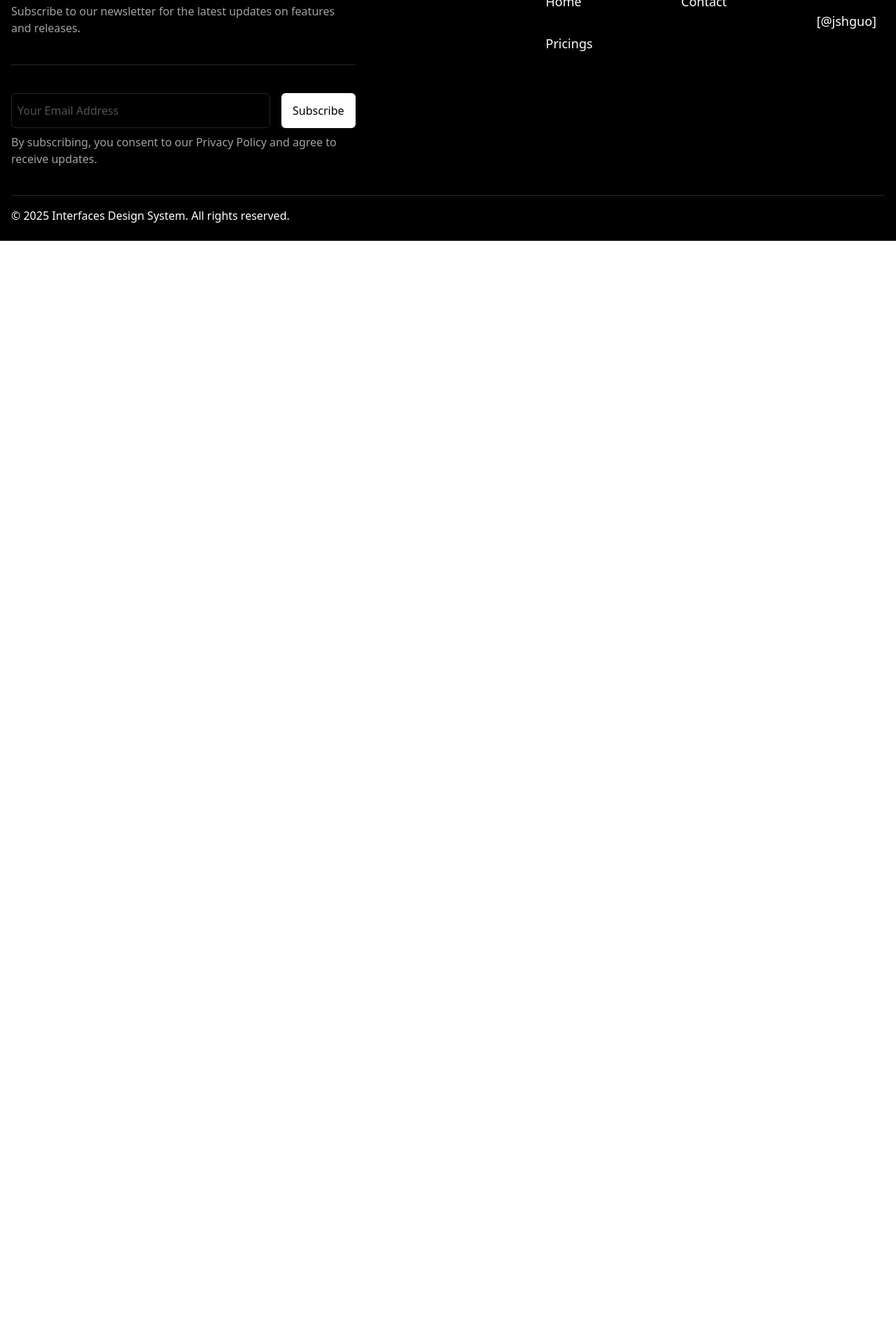
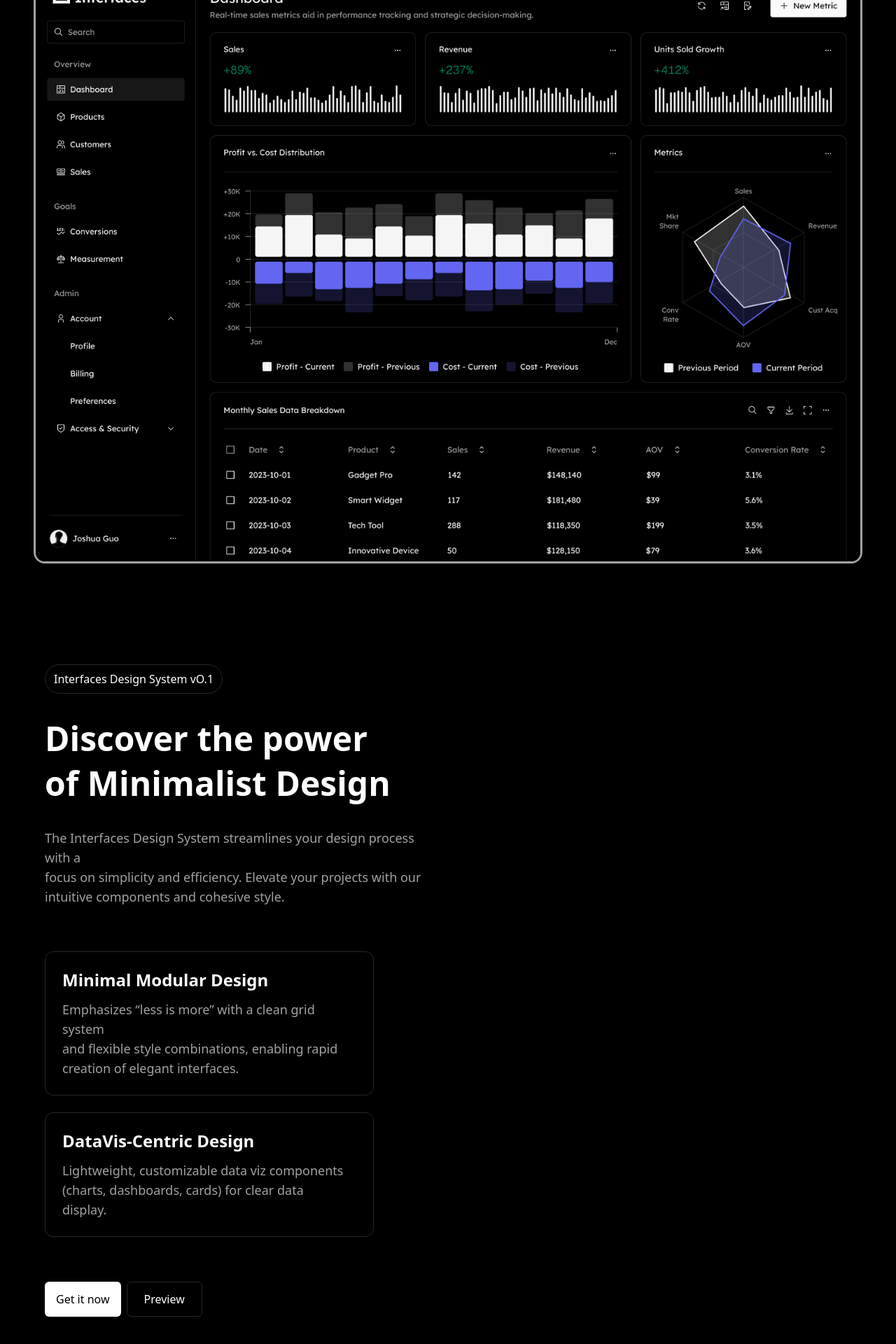
Before and after one commit to TaslimYusuf2210/InterfacesDS, a React (Vite) app in the folder Desktop/InterfacesDS/interfacesds/: page / in a window 1280 px wide. Shown: the part 858-2778 px from the top of the page at 70% size. Before the commit the page ends 1202 px from the top, so only its background shows below. Built offline with nearby package versions, Linux system fonts and the light colour scheme.

Commit message:
Discover 50%

```diff
--- /dev/null
+++ b/Desktop/InterfacesDS/interfacesds/src/components/Discover.jsx
@@ -0,0 +1,42 @@
+import Interface from "./Interfaces";
+import GetandPreview from "./GetandPreview";
+
+function Discover() {
+    return (
+        <div className="flex">
+            <div className="p-16 text-left space-y-8 w-full">
+                <Interface/>
+                <h1 className="text-5xl leading-16 font-bold">
+                    Discover the power <br />
+                    of Minimalist Design
+                </h1>
+                <p className="mb-16 font-medium text-brand text-lg">
+                    The Interfaces Design System streamlines your design process with a
+                    <br /> focus on simplicity and efficiency. Elevate your projects with our
+                    <br /> intuitive components and cohesive style.
+                </p>
+                <div className="space-y-6 mb-16">
+                    <div className="space-y-3 p-6 border border-accent rounded-xl w-[470px] pr-8">
+                        <h5 className="font-semibold text-2xl">Minimal Modular Design</h5>
+                        <p className="text-brand font-medium text-lg">
+                            Emphasizes “less is more” with a clean grid system <br />
+                            and flexible style combinations, enabling rapid <br />
+                            creation of elegant interfaces.
+                        </p>
+                    </div>
+                    <div className="space-y-3 p-6 border border-accent rounded-xl w-[470px] pr-8">
+                        <h5 className="font-semibold text-2xl">DataVis-Centric Design</h5>
+                        <p className="text-brand font-medium text-lg">
+                            Lightweight, customizable data viz components <br />
+                            (charts, dashboards, cards) for clear data display.
+                        </p>
+                    </div>
+                </div>
+            <GetandPreview></GetandPreview>
+            </div>
+            <div className="w-full"></div>
+        </div>
+     );
+}
+
+export default Discover;
--- /dev/null
+++ b/Desktop/InterfacesDS/interfacesds/src/components/GetandPreview.jsx
@@ -0,0 +1,10 @@
+function GetandPreview() {
+    return (
+        <div className="flex gap-2">
+                    <button className="cursor-pointer text-black font-medium bg-white rounded-md py-3 px-4 hover:bg-blue-50">Get it now</button>
+                    <button className="cursor-pointer border font-medium border-accent px-6 py-3 rounded-md hover:text-black hover:bg-gray-100">Preview</button>
+                </div>
+     );
+}
+
+export default GetandPreview;
--- a/Desktop/InterfacesDS/interfacesds/src/components/Hero.jsx
+++ b/Desktop/InterfacesDS/interfacesds/src/components/Hero.jsx
@@ -1,8 +1,11 @@
+import heroImage from "../assets/image.png"
+import Interface from "./Interfaces";
+
 function Hero() {
     return (
-        <div className="py-20 grid place-items-center space-y-10">
-            {/* <div className="flex flex-col "> */}
-                <div className="px-3 py-2 font-medium border rounded-3xl border-accent">Interfaces Design System vO.1</div>
+        <div className="py-20 grid place-items-center px-12">
+            <div className="w-full flex flex-col items-center space-y-7 h-[80vh]">
+                <Interface></Interface>
                 <div className="w-[750px] text-center">
                     <h1 className="font-extrabold leading-20 text-6xl">
                         Build beautiful interfaces <br /> without the complexity
@@ -16,7 +19,10 @@ function Hero() {
                     <button className="cursor-pointer text-black font-medium bg-white rounded-md py-3 px-4 hover:bg-blue-50">Get it now</button>
                     <button className="cursor-pointer border font-medium border-accent px-6 py-3 rounded-md hover:text-black hover:bg-gray-100">Preview</button>
                 </div>
-            {/* </div> */}
+            </div>
+            <div className="">
+                <img src={heroImage} className=" rounded-2xl border-brand border-3 " />
+            </div>
         </div>
      );
 }
--- /dev/null
+++ b/Desktop/InterfacesDS/interfacesds/src/components/Interfaces.jsx
@@ -0,0 +1,7 @@
+function Interface() {
+    return (
+        <div className="px-3 py-2 font-medium border rounded-3xl border-accent w-fit">Interfaces Design System vO.1</div>
+     );
+}
+
+export default Interface;
--- a/Desktop/InterfacesDS/interfacesds/src/components/Navbar.jsx
+++ b/Desktop/InterfacesDS/interfacesds/src/components/Navbar.jsx
@@ -1,5 +1,6 @@
 import { SiCssdesignawards } from "react-icons/si";
 import { NavLink } from "react-router-dom";
+import GetandPreview from "./GetandPreview";
 
 function Navbar() {
     return (
@@ -29,10 +30,7 @@ function Navbar() {
                     >Articles</NavLink>
                     <NavLink>Contact</NavLink>
                 </div>
-                <div className="space-x-4 ">
-                    <NavLink className="border border-accent px-6 py-3 rounded-md hover:text-black hover:bg-gray-100">Preview</NavLink>
-                    <NavLink className="text-black bg-white rounded-md py-3 px-4 hover:bg-blue-50">Get it now</NavLink>
-                </div>
+                <GetandPreview></GetandPreview>
             </div>
         </nav>
      );
--- a/Desktop/InterfacesDS/interfacesds/src/pages/Home.jsx
+++ b/Desktop/InterfacesDS/interfacesds/src/pages/Home.jsx
@@ -1,9 +1,11 @@
 import Hero from "../components/Hero";
+import Discover from "../components/Discover";
 
 function Home() {
     return (
         <div>
             <Hero></Hero>
+            <Discover></Discover>
         </div>
      );
 }
```
Also changed, not shown: Desktop/InterfacesDS/interfacesds/src/assets/image.png (added).
